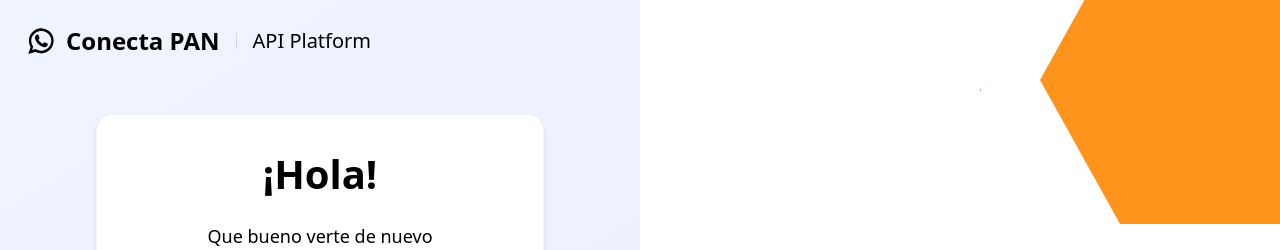
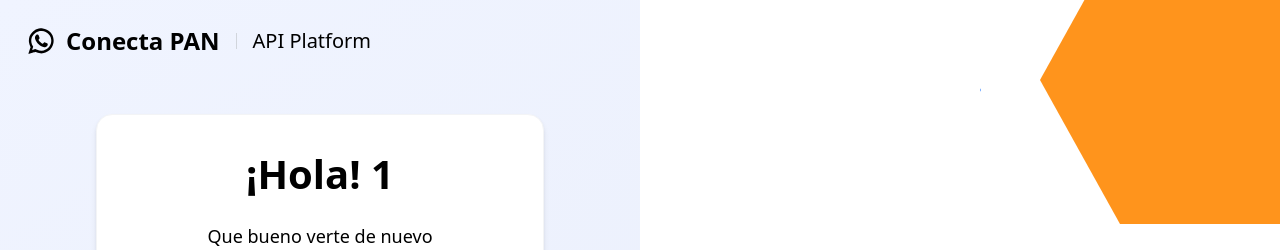
Before and after one commit to CESARBR2025/sjr-qa-conecta-pan, a Next.js app: page /login in a window 1280 px wide. Shown: the top 250 px of the page. Built offline with nearby package versions, Linux system fonts and the light colour scheme.

Commit message:
teste mail

```diff
--- a/components/login/LoginForm.tsx
+++ b/components/login/LoginForm.tsx
@@ -83,7 +83,7 @@ export default function LoginForm() {
 
           {/* LEFT */}
           <div className="flex items-center ">
-    <Image src="/whats.svg" alt="Logo PAN"  width={60} height={60}
+            <Image src="/whats.svg" alt="Logo PAN" width={60} height={60}
               className="w-[30px] h-[30px] sm:w-[50px] sm:h-[50px]" />
 
             <p className="text-sm sm:text-xl lg:text-2xl font-bold ">Conecta PAN</p>
@@ -108,7 +108,7 @@ export default function LoginForm() {
               {/* TITLE */}
               <h1 className=" text-2xl font-bold text-[30px] sm:text-[40px]
        text-center mb-6">
-        ¡Hola!
+                ¡Hola! 1
               </h1>
 
               <h1 className=" text-2xl text-[18px] sm:text-[18px]
```
Lines whose indentation alone changed are shown as unchanged.
